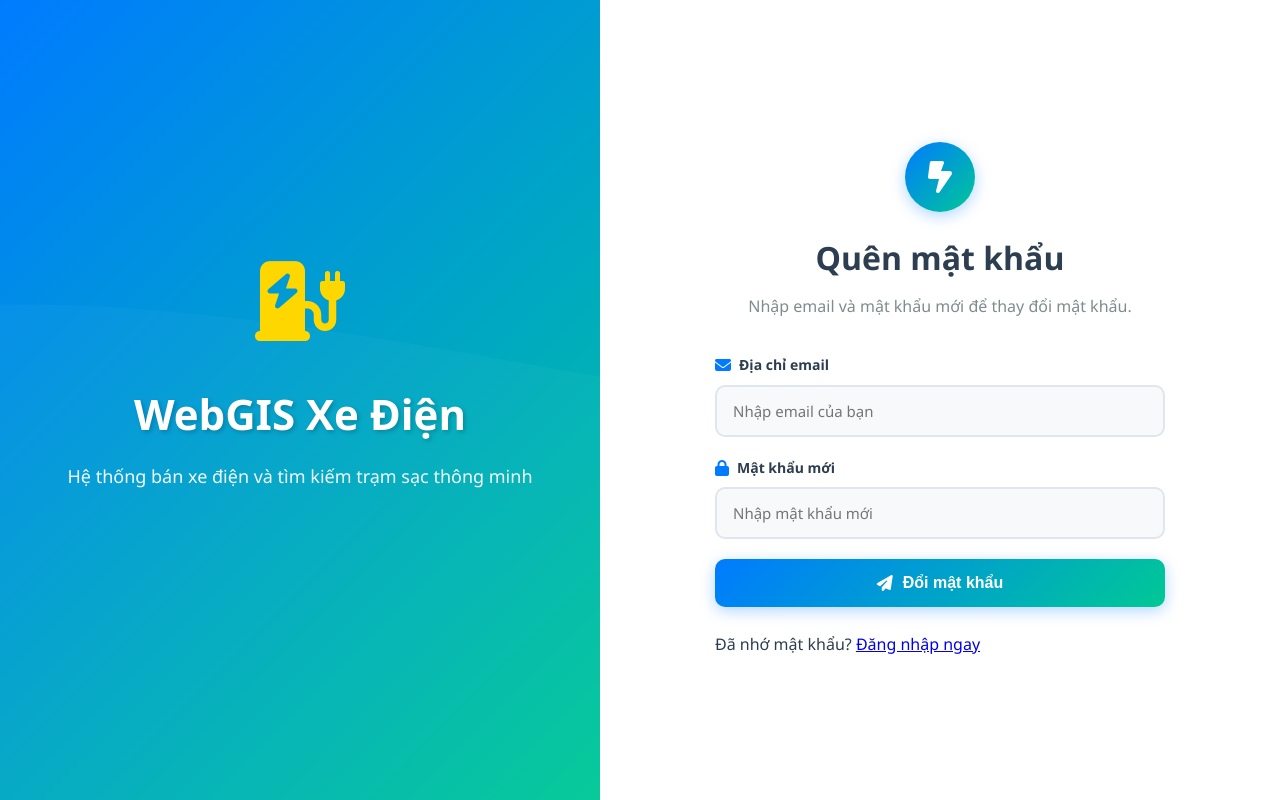
After one commit to Hoan-Nguyen-code/GIS_BANXEDIEN, a Django app: page /forget_password/ in a window 1280 px wide. The commit adds this page. Run offline with Django 5.2, Linux system fonts and the light colour scheme.

Commit message:
Create reset password form by Hoan

```diff
--- a/GIS_BANXEDIEN/settings.py
+++ b/GIS_BANXEDIEN/settings.py
@@ -81,7 +81,7 @@ DATABASES = {
         "ENGINE": "django.db.backends.postgresql",
         "NAME": "GIS_BANXEDIEN",
         "USER": "postgres",
-        "PASSWORD": "1234", # chỉnh lại mật khẩu là được
+        "PASSWORD": "hoan2606", # chỉnh lại mật khẩu là được
         "HOST": "localhost",
         "PORT": "5432",
     }
@@ -138,3 +138,4 @@ EMAIL_USE_TLS = True
 EMAIL_HOST_USER = 'vongominh2395@gmail.com'
 EMAIL_HOST_PASSWORD = 'gsrumvijykekgbgp'
 DEFAULT_FROM_EMAIL = EMAIL_HOST_USER
+SITE_URL = 'http://localhost:8000'
--- /dev/null
+++ b/myapp/templates/login/forget_password.html
@@ -0,0 +1,90 @@
+{% load static %}
+
+<!DOCTYPE html>
+<html lang="vi">
+<head>
+    <meta charset="UTF-8">
+    <meta name="viewport" content="width=device-width, initial-scale=1.0">
+    <title>Quên mật khẩu - WebGIS Xe Điện</title>
+    <link rel="stylesheet" href="{% static 'css/base.css' %}">
+    <link rel="stylesheet" href="{% static 'css/login.css' %}">
+    <link rel="stylesheet" href="https://cdnjs.cloudflare.com/ajax/libs/font-awesome/6.4.0/css/all.min.css">
+</head>
+<body>
+    <div class="login-container">
+        <div class="login-left">
+            <div class="overlay">
+                <div class="content">
+                    <i class="fas fa-charging-station"></i>
+                    <h1>WebGIS Xe Điện</h1>
+                    <p>Hệ thống bán xe điện và tìm kiếm trạm sạc thông minh</p>
+                </div>
+            </div>
+        </div>
+
+        <div class="login-right">
+            <div class="login-form-wrapper">
+                <div class="login-header">
+                    <div class="logo">
+                        <i class="fas fa-bolt-lightning"></i>
+                    </div>
+                    <h2>Quên mật khẩu</h2>
+                    <p>Nhập email và mật khẩu mới để thay đổi mật khẩu.</p>
+                </div>
+
+                <!-- Hiển thị thông báo nếu có -->
+                {% if messages %}
+                    {% for message in messages %}
+                        <div class="alert alert-{{ message.tags }}">
+                            <i class="fas fa-info-circle"></i>
+                            {{ message }}
+                        </div>
+                    {% endfor %}
+                {% endif %}
+
+                <form method="POST" action="{% url 'forget_password' %}" class="login-form">
+                    {% csrf_token %}
+
+                    <div class="form-group">
+                        <label for="email">
+                            <i class="fas fa-envelope"></i>
+                            Địa chỉ email
+                        </label>
+                        <input
+                            type="email"
+                            id="email"
+                            name="email"
+                            placeholder="Nhập email của bạn"
+                            required
+                            autocomplete="email"
+                        >
+                    </div>
+
+                    <div class="form-group">
+                        <label for="new_password">
+                            <i class="fas fa-lock"></i>
+                            Mật khẩu mới
+                        </label>
+                        <input
+                            type="password"
+                            id="new_password"
+                            name="new_password"
+                            placeholder="Nhập mật khẩu mới"
+                            required
+                        >
+                    </div>
+
+                    <button type="submit" class="btn-login">
+                        <i class="fas fa-paper-plane"></i>
+                        Đổi mật khẩu
+                    </button>
+                </form>
+
+                <div class="back-to-login-link">
+                    <p>Đã nhớ mật khẩu? <a href="{% url 'login' %}">Đăng nhập ngay</a></p>
+                </div>
+            </div>
+        </div>
+    </div>
+</body>
+</html>
--- a/myapp/templates/login/login.html
+++ b/myapp/templates/login/login.html
@@ -101,7 +101,7 @@
                             <input type="checkbox" name="remember">
                             <span>Ghi nhớ đăng nhập</span>
                         </label>
-                        <a href="#" class="forgot-password">Quên mật khẩu?</a>
+                        <a href="{% url 'forget_password' %}" class="forgot-password">Quên mật khẩu?</a>
                     </div>
 
                     <button type="submit" class="btn-login">
--- /dev/null
+++ b/myapp/templates/login/password_reset_email.html
@@ -0,0 +1,6 @@
+<!-- templates/login/password_reset_email.html -->
+<p>Chào {{ user.username }}!</p>
+<p>Bạn đã yêu cầu đặt lại mật khẩu cho tài khoản của mình.</p>
+<p>Vui lòng nhấn vào liên kết dưới đây để đặt lại mật khẩu:</p>
+<p><a href="{{ reset_link }}">Đặt lại mật khẩu của bạn</a></p>
+<p>Nếu bạn không yêu cầu thay đổi mật khẩu, vui lòng bỏ qua email này.</p>
--- a/myapp/urls.py
+++ b/myapp/urls.py
@@ -6,6 +6,9 @@ urlpatterns = [
     # USER CUSTOM
     path('login/', auth_views.login_view, name='login'),
     path('logout/', auth_views.logout_view, name='logout'),
+    path('forget_password/', auth_views.forget_password, name='forget_password'),  # Quên mật khẩu
+    path('reset/<uidb64>/<token>/', auth_views.password_reset_confirm, name='password_reset_confirm'),  # Xác nhận mật khẩu mới
+
     path('', home_views.home, name='home'),
     path('register/', auth_views.register_view, name='register'),
     path("cart/", cart.cart_view, name="cart"),
--- a/myapp/views/auth_views.py
+++ b/myapp/views/auth_views.py
@@ -1,8 +1,15 @@
 from django.shortcuts import render, redirect
 from django.contrib.auth import authenticate, login, logout
+from django.utils.http import urlsafe_base64_encode
+from django.conf import settings
+from django.template.loader import render_to_string
+from django.core.mail import send_mail
 from django.contrib import messages
 from django.contrib.auth.decorators import login_required
+from django.contrib.auth.tokens import default_token_generator
+from django.utils.http import urlsafe_base64_decode
 from myapp.models import User
+
 
 def login_view(request):
     """
@@ -114,3 +121,85 @@ def logout_view(request):
     logout(request)
     messages.success(request, 'Bạn đã đăng xuất thành công!')
     return redirect('home')
+
+
+def forget_password(request):
+    """
+    View xử lý quên mật khẩu: Nhập email và gửi hướng dẫn đặt lại mật khẩu.
+    """
+    if request.method == 'POST':
+        email = request.POST.get('email')  # Nhận email từ form
+
+        # Kiểm tra xem email có tồn tại trong hệ thống không
+        try:
+            user = User.objects.get(email=email)  # Sử dụng myapp.User thay vì auth.User
+        except User.DoesNotExist:
+            messages.error(request, 'Email không tồn tại trong hệ thống!')
+            return render(request, 'login/forget_password.html')  # Nếu không có email, hiển thị lại form
+
+        # Tạo token và liên kết reset mật khẩu
+        token = default_token_generator.make_token(user)
+
+        # Chuyển user.pk thành chuỗi và mã hóa
+        uid = urlsafe_base64_encode(str(user.pk).encode())  # Đảm bảo chuyển user.pk thành chuỗi trước khi encode
+
+        # Tạo liên kết reset mật khẩu
+        reset_link = f"{settings.SITE_URL}/reset/{uid}/{token}/"
+
+        # Gửi email cho người dùng
+        subject = "Yêu cầu đặt lại mật khẩu"
+        message = render_to_string('login/password_reset_email.html', {
+            'user': user,
+            'reset_link': reset_link
+        })
+
+        send_mail(
+            subject,
+            message,
+            settings.DEFAULT_FROM_EMAIL,
+            [email],
+            fail_silently=False,
+        )
+
+        messages.success(request, 'Hướng dẫn đặt lại mật khẩu đã được gửi tới email của bạn.')
+        return redirect('login')  # Sau khi gửi email, chuyển người dùng về trang đăng nhập.
+
+    return render(request, 'login/forget_password.html')
+
+# myapp/views/auth_views.py
+
+
+def password_reset_confirm(request, uidb64, token):
+    """
+    Xử lý việc người dùng nhập mật khẩu mới sau khi nhấp vào liên kết reset mật khẩu.
+    """
+    try:
+        # Giải mã uid từ base64 và tìm user
+        uid = urlsafe_base64_decode(uidb64).decode()
+        user = User.objects.get(pk=uid)
+    except (User.DoesNotExist, ValueError, TypeError):
+        messages.error(request, 'Liên kết không hợp lệ!')
+        return redirect('login')
+
+    # Kiểm tra token reset mật khẩu
+    if not default_token_generator.check_token(user, token):
+        messages.error(request, 'Liên kết đã hết hạn hoặc không hợp lệ!')
+        return redirect('login')
+
+    if request.method == 'POST':
+        new_password = request.POST.get('new_password')
+        confirm_password = request.POST.get('confirm_password')
+
+        # Kiểm tra xem mật khẩu mới và xác nhận mật khẩu có khớp không
+        if new_password != confirm_password:
+            messages.error(request, 'Mật khẩu mới và xác nhận mật khẩu không khớp!')
+            return render(request, 'login/password_reset_form.html', {'user': user})
+
+        # Cập nhật mật khẩu mới
+        user.set_password(new_password)
+        user.save()
+
+        messages.success(request, 'Mật khẩu của bạn đã được thay đổi thành công!')
+        return redirect('login')  # Sau khi đổi mật khẩu, chuyển về trang đăng nhập
+
+    return render(request, 'login/password_reset_form.html', {'user': user})
```
Also changed, not shown: 1 other file.
